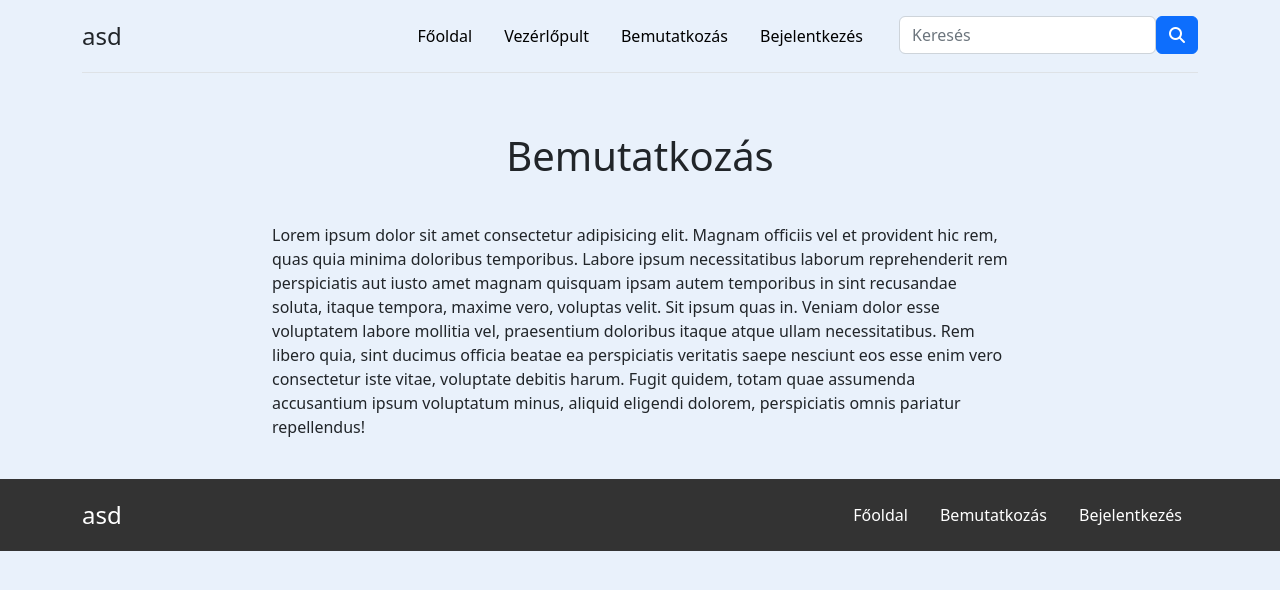
After one commit to CoffeeLink/dusza2022, a PHP site: page /introduction.php in a window 1280 px wide. The commit adds this page. Shown: the top 590 px of the page. Run offline with PHP 8.4, Linux system fonts and the light colour scheme; some libraries are stand-ins or nearby versions.

Commit message:
Bemutatkozó oldal

```diff
--- /dev/null
+++ b/introduction.php
@@ -0,0 +1,27 @@
+<?php
+$page_title = "Bemutaatkozás";
+include __DIR__ . "/modules/header.php";
+?>
+
+<div class="row">
+    <div class="col-xl-2 col-lg-1 col-md-0"></div>
+
+    <div class="col-xl-8 col-lg-10 col-md-12">
+        <h1>Bemutatkozás</h1>
+        <p>Lorem ipsum dolor sit amet consectetur adipisicing elit. Magnam officiis vel et provident hic rem, quas quia
+            minima doloribus temporibus. Labore ipsum necessitatibus laborum reprehenderit rem perspiciatis aut iusto
+            amet magnam quisquam ipsam autem temporibus in sint recusandae soluta, itaque tempora, maxime vero, voluptas
+            velit. Sit ipsum quas in. Veniam dolor esse voluptatem labore mollitia vel, praesentium doloribus itaque
+            atque ullam necessitatibus. Rem libero quia, sint ducimus officia beatae ea perspiciatis veritatis saepe
+            nesciunt eos esse enim vero consectetur iste vitae, voluptate debitis harum. Fugit quidem, totam quae
+            assumenda accusantium ipsum voluptatum minus, aliquid eligendi dolorem, perspiciatis omnis pariatur
+            repellendus!
+        </p>
+    </div>
+
+    <div class="col-xl-2 col-lg-1 col-md-0"></div>
+</div>
+
+<?php
+include __DIR__ . "/modules/footer.php";
+?>
--- a/modules/footer.php
+++ b/modules/footer.php
@@ -20,15 +20,12 @@ $settings = json_decode(file_get_contents(__DIR__ . "/../settings/settings.json"
                     <a href="./" class="nav-link px-3">Főoldal</a>
                 </li>
                 <li class="nav-item">
-                    <a href="#" class="nav-link px-3">Oldal1</a>
+                    <a href="./introduction.php" class="nav-link px-3">Bemutatkozás</a>
                 </li>
                 <li class="nav-item">
-                    <a href="#" class="nav-link px-3">Oldal2</a>
-                </li>
-                <li class="nav-item">
-                    <?php if (isset($_SESSION['jwt_token'])): ?>
+                    <?php if (isset($_SESSION['jwt_token'])) : ?>
                     <a href="./handlers/logout.php" class="nav-link px-3">Kijelentkezés</a>
-                    <?php else: ?>
+                    <?php else : ?>
                     <a href="./login.php" class="nav-link px-3">Bejelentkezés</a>
                     <?php endif; ?>
                 </li>
--- a/modules/header.php
+++ b/modules/header.php
@@ -1,7 +1,7 @@
 <?php
 // Start the session.
 if (!isset($_SESSION)) {
-  session_start();
+    session_start();
 }
 
 $settings = json_decode(file_get_contents(__DIR__ . "/../settings/settings.json"), true);
@@ -50,10 +50,11 @@ $settings = json_decode(file_get_contents(__DIR__ . "/../settings/settings.json"
                     <a href="./" class="nav-link">Főoldal</a>
                 </li>
                 <li class="nav-item"><a href="./dashboard.php" class="nav-link">Vezérlőpult</a></li>
+                <li class="nav-item"><a href="./introduction.php" class="nav-link">Bemutatkozás</a></li>
                 <li class="nav-item">
-                    <?php if (isset($_SESSION['jwt_token'])): ?>
+                    <?php if (isset($_SESSION['jwt_token'])) : ?>
                     <a href="./handlers/logout.php" class="nav-link">Kijelentkezés</a>
-                    <?php else: ?>
+                    <?php else : ?>
                     <a href="./login.php" class="nav-link">Bejelentkezés</a>
                     <?php endif; ?>
                 </li>
```
Also changed, not shown: modules/admin-header.php (+4 -4 lines).
